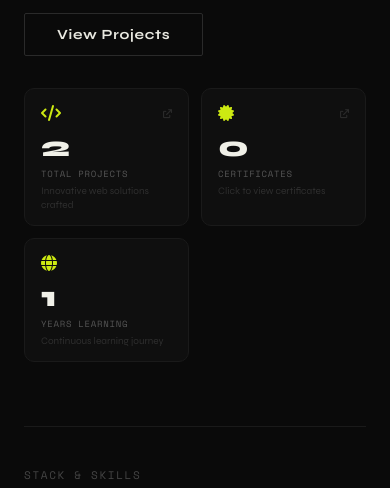
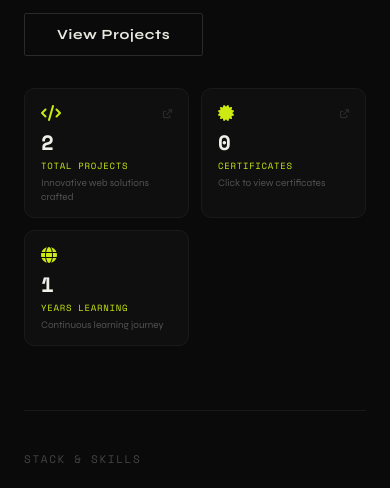
Before and after one commit to Queen-hash/Portofolio, a plain HTML site: page index.html in a window 390 px wide. Shown: the part 941-1429 px from the top of the page. Drawn offline with nearby package versions, Linux system fonts and the light colour scheme.

Commit message:
Clean up style.css by removing commented sections
Removed commented sections for navbar, hero, projects, contact, footer, animations, scroll reveal, certificates modal, timeline, project preview, and responsive styles.

```diff
--- a/style.css
+++ b/style.css
@@ -16,9 +16,6 @@ body {
   overflow-x: hidden;
 }
 
-/* =====================
-   NAVBAR (fixed)
-   ===================== */
 .navbar {
   position: fixed;
   top: 0;
@@ -40,9 +37,6 @@ body {
   gap: 1.5rem;
 }
 
-/* =====================
-   HERO / ABOUT COMBINED
-   ===================== */
 .section-hero {
   min-height: 100vh;
   padding-top: 7rem;
@@ -498,10 +492,10 @@ body {
 }
 
 .stat-number {
-  font-size: 1.8rem;
+  font-size: 1.3rem;
   font-weight: 800;
   color: #f0f0e8;
-  font-family: 'Syne', sans-serif;
+  font-family: 'Space Mono', monospace;
   line-height: 1;
   margin-bottom: 0.35rem;
 }
@@ -509,7 +503,7 @@ body {
 .stat-label {
   font-family: 'Space Mono', monospace;
   font-size: 9px;
-  color: #555;
+  color: #cdea12;
   text-transform: uppercase;
   letter-spacing: 0.08em;
   margin-bottom: 0.2rem;
@@ -517,7 +511,7 @@ body {
 
 .stat-sub {
   font-size: 10px;
-  color: #2e2e2e;
+  color: #535151;
   line-height: 1.4;
 }
 
@@ -573,9 +567,6 @@ body {
   letter-spacing: 0.05em;
 }
 
-/* =====================
-   PROJECTS
-   ===================== */
 .projects-grid {
   display: grid;
   grid-template-columns: repeat(auto-fill, minmax(260px, 1fr));
@@ -659,10 +650,6 @@ body {
   margin-bottom: 1rem;
   display: inline-block;
 }
-
-/* =====================
-   CONTACT
-   ===================== */
 
 .contact-grid {
   display: grid;
@@ -821,9 +808,6 @@ body {
   transform: translateY(0);
 }
 
-/* =====================
-   FOOTER
-   ===================== */
 footer {
   padding: 2rem 2.5rem;
   border-top: 1px solid #141414;
@@ -848,9 +832,6 @@ footer p {
   animation: pulse 2s infinite;
 }
 
-/* =====================
-   ANIMATIONS
-   ===================== */
 @keyframes fadeUp {
   from {
     opacity: 0;
@@ -867,9 +848,6 @@ footer p {
   50%       { opacity: 0.3; }
 }
 
-/* =====================
-   SCROLL REVEAL
-   ===================== */
 .fade-el {
   opacity: 0;
   transform: translateY(30px);
@@ -984,9 +962,6 @@ footer p {
   background: rgba(0, 0, 0, 0.35);
 }
 
-/* =====================
-   CERTIFICATES GLASS MODAL
-   ===================== */
 .cert-modal {
   position: fixed;
   inset: 0;
@@ -1098,9 +1073,6 @@ footer p {
   line-height: 1.6;
 }
 
-/* =====================
-   TIMELINE / EXPERIENCE
-   ===================== */
 .timeline {
   display: flex;
   flex-direction: column;
@@ -1181,9 +1153,6 @@ footer p {
   line-height: 1.7;
 }
 
-/* =====================
-   PROJECT PREVIEW GLASS
-   ===================== */
 .project-card-preview-wrap {
   text-decoration: none;
   color: inherit;
@@ -1247,9 +1216,6 @@ footer p {
   gap: 6px;
 }
 
-/* =====================
-   RESPONSIVE
-   ===================== */
 @media (max-width: 768px) {
   .navbar {
     padding: 1rem 1.5rem;
```
